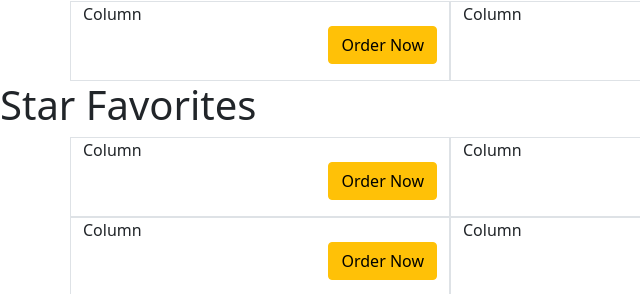
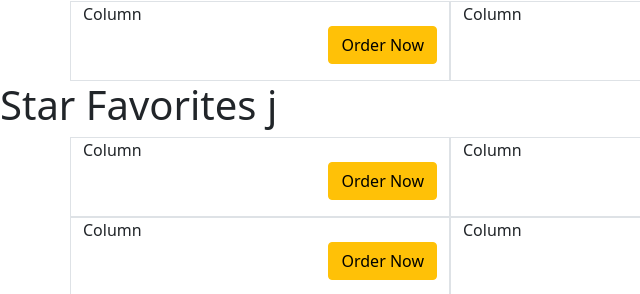
Before and after one commit to chrismetivier/chrismetivier.github.io, a plain HTML site: page index.html in a window 1280 px wide. Shown: the part 189-483 px from the top of the page, 0-640 px from the left. Drawn offline with nearby package versions, Linux system fonts and the light colour scheme.

Commit message:
Update index.html

```diff
--- a/index.html
+++ b/index.html
@@ -104,7 +104,7 @@
   </div>
 </div>
 
-  <h1>Star Favorites</h1>
+  <h1>Star Favorites j</h1>
 
   <div class="container">
 <div class="row">
```
